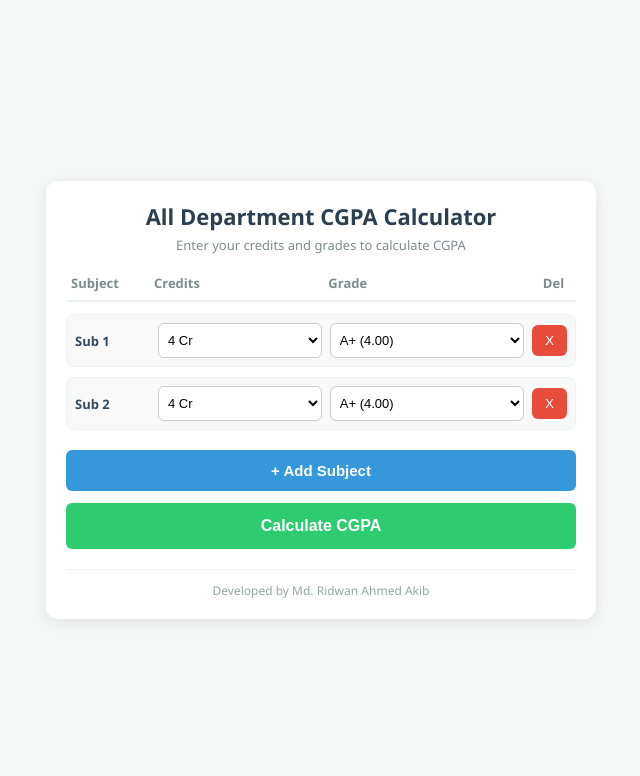
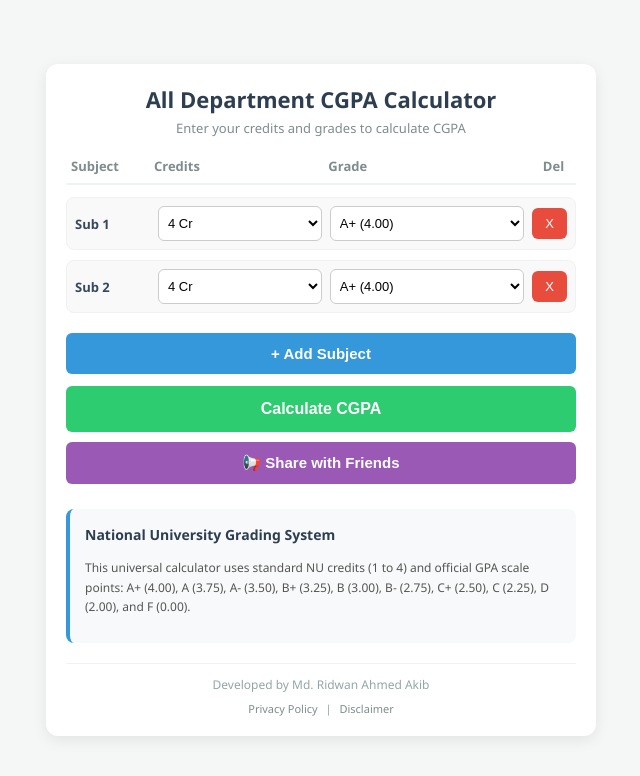
Before and after one commit to ridwan-akib/nu-universal-cgpa-calculator, a plain HTML site: page index.html in a window 1280 px wide. Shown: the whole page, without its empty margins (319-959 px from the left). Drawn offline with Linux system fonts and the light colour scheme.

Commit message:
Update index.html

```diff
--- a/index.html
+++ b/index.html
@@ -98,10 +98,10 @@
             background-color: #fff;
             font-size: 13px;
             transition: 0.2s;
-            min-width: 0; /* Prevents select from overflowing on small screens */
+            min-width: 0;
         }
         .grade-select {
-            flex: 1.2; /* Gives slightly more space to grade text */
+            flex: 1.2;
         }
         select:focus {
             border-color: #3498db;
@@ -135,6 +135,22 @@
             transition: 0.3s;
         }
         .btn-calc:hover { background-color: #27ae60; }
+
+        /* Share Button Style */
+        .btn-share {
+            background-color: #9b59b6;
+            color: white;
+            border: none;
+            padding: 12px 15px;
+            border-radius: 6px;
+            cursor: pointer;
+            font-weight: bold;
+            width: 100%;
+            margin-top: 10px;
+            font-size: 15px;
+            transition: 0.3s;
+        }
+        .btn-share:hover { background-color: #8e44ad; }
 
         .btn-delete {
             background-color: #e74c3c;
@@ -173,6 +189,23 @@
             border: 1px solid #e74c3c;
         }
 
+        /* Info section for AdSense Value */
+        .info-section {
+            margin-top: 25px;
+            background: #f8f9fa;
+            padding: 15px;
+            border-radius: 8px;
+            font-size: 12px;
+            color: #555;
+            line-height: 1.6;
+            border-left: 4px solid #3498db;
+        }
+        .info-section h4 {
+            margin: 0 0 8px 0;
+            color: #2c3e50;
+            font-size: 14px;
+        }
+
         .footer-credit {
             text-align: center;
             margin-top: 20px;
@@ -182,38 +215,26 @@
             border-top: 1px solid #eef2f3;
             padding-top: 12px;
         }
+        .footer-links {
+            margin-top: 8px;
+            font-size: 11px;
+        }
+        .footer-links a {
+            color: #7f8c8d;
+            text-decoration: none;
+            margin: 0 5px;
+        }
+        .footer-links a:hover { text-decoration: underline; }
 
-        /* Responsive adjustments for super clean one-line view on mobile */
         @media (max-width: 480px) {
-            .calculator-card {
-                padding: 15px 10px;
-            }
-            .table-header {
-                font-size: 11px;
-                padding: 0 2px 5px 2px;
-            }
+            .calculator-card { padding: 15px 10px; }
+            .table-header { font-size: 11px; padding: 0 2px 5px 2px; }
             .header-subject { width: 55px; }
             .header-action { width: 28px; }
-
-            .subject-row {
-                padding: 6px 4px;
-                gap: 4px;
-            }
-            .subject-label {
-                width: 55px;
-                font-size: 11px;
-            }
-            select {
-                padding: 6px 2px;
-                font-size: 11px;
-                border-radius: 4px;
-            }
-            .btn-delete {
-                width: 28px;
-                padding: 6px 0;
-                font-size: 11px;
-                border-radius: 4px;
-            }
+            .subject-row { padding: 6px 4px; gap: 4px; }
+            .subject-label { width: 55px; font-size: 11px; }
+            select { padding: 6px 2px; font-size: 11px; border-radius: 4px; }
+            .btn-delete { width: 28px; padding: 6px 0; font-size: 11px; border-radius: 4px; }
             h2 { font-size: 18px; }
             .subtitle { font-size: 12px; margin-bottom: 15px; }
         }
@@ -283,10 +304,20 @@
     <button class="btn-add" onclick="addSubjectRow()">+ Add Subject</button>
     <button class="btn-calc" onclick="calculateCGPA()">Calculate CGPA</button>
 
+    <button class="btn-share" onclick="shareWithFriends()">📢 Share with Friends</button>
+
     <div class="result-box" id="result-display"></div>
+
+    <div class="info-section">
+        <h4>National University Grading System</h4>
+        <p>This universal calculator uses standard NU credits (1 to 4) and official GPA scale points: A+ (4.00), A (3.75), A- (3.50), B+ (3.25), B (3.00), B- (2.75), C+ (2.50), C (2.25), D (2.00), and F (0.00).</p>
+    </div>
 
     <div class="footer-credit">
         Developed by Md. Ridwan Ahmed Akib
+        <div class="footer-links">
+            <a href="#">Privacy Policy</a> | <a href="#">Disclaimer</a>
+        </div>
     </div>
 </div>
 
@@ -383,6 +414,25 @@
             resultDisplay.innerText = `Your CGPA: ${finalCGPA.toFixed(2)}`;
         }
     }
+
+    // Function to share link with friends smoothly
+    function shareWithFriends() {
+        const shareText = "Hey! Check out this awesome and super fast NU Universal CGPA Calculator. It works perfectly for all departments in mobile in 1 line! 🔥\n\nCalculate your GPA instantly here: " + window.location.href;
+
+        if (navigator.share) {
+            navigator.share({
+                title: 'NU Universal CGPA Calculator',
+                text: shareText,
+                url: window.location.href,
+            }).catch(console.error);
+        } else {
+            navigator.clipboard.writeText(shareText).then(() => {
+                alert("📢 Share message and link copied to clipboard! Paste it to your friends or Facebook groups.");
+            }).catch(() => {
+                alert("Failed to copy link. Please copy the URL from address bar.");
+            });
+        }
+    }
 </script>
 
 </body>
```
